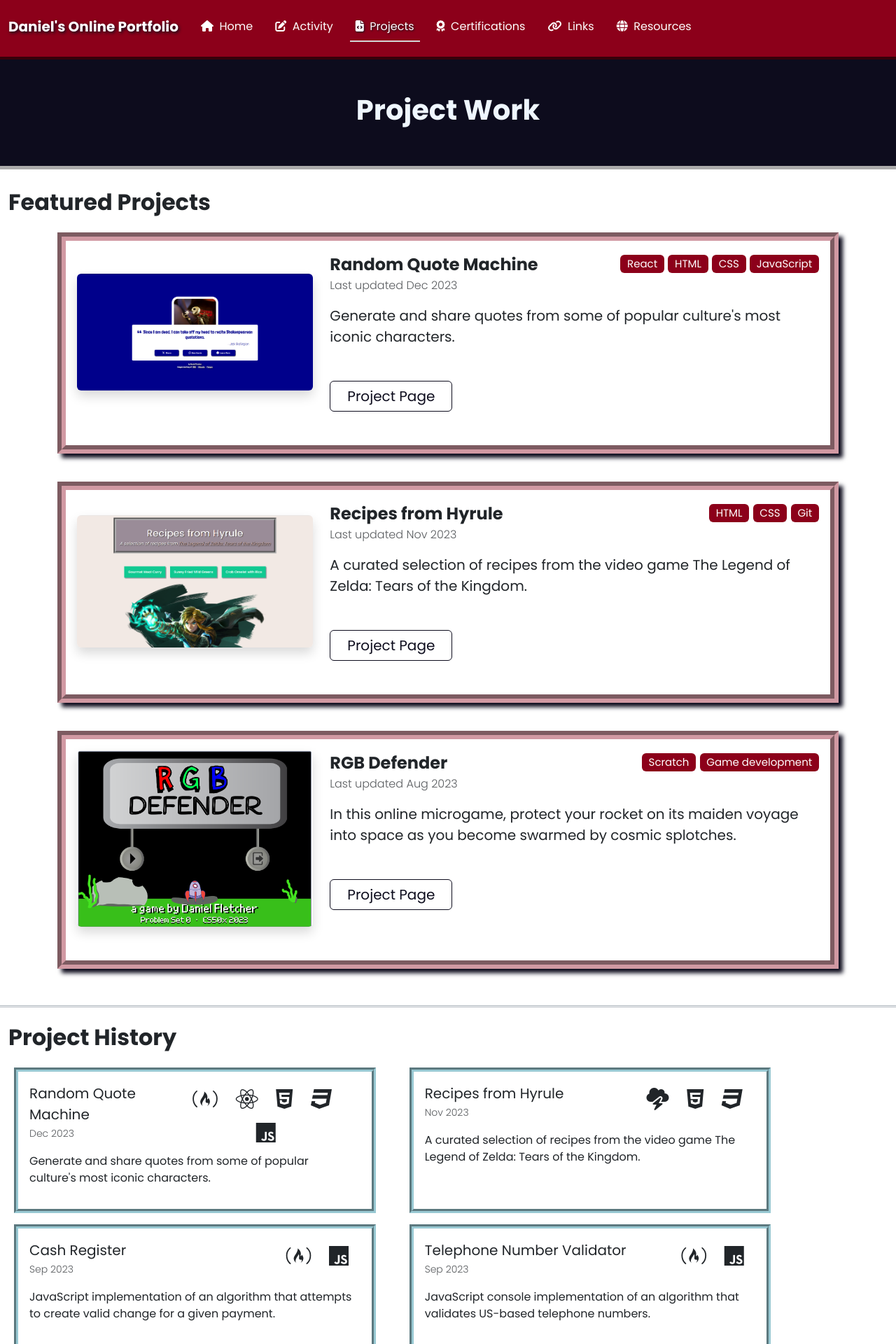
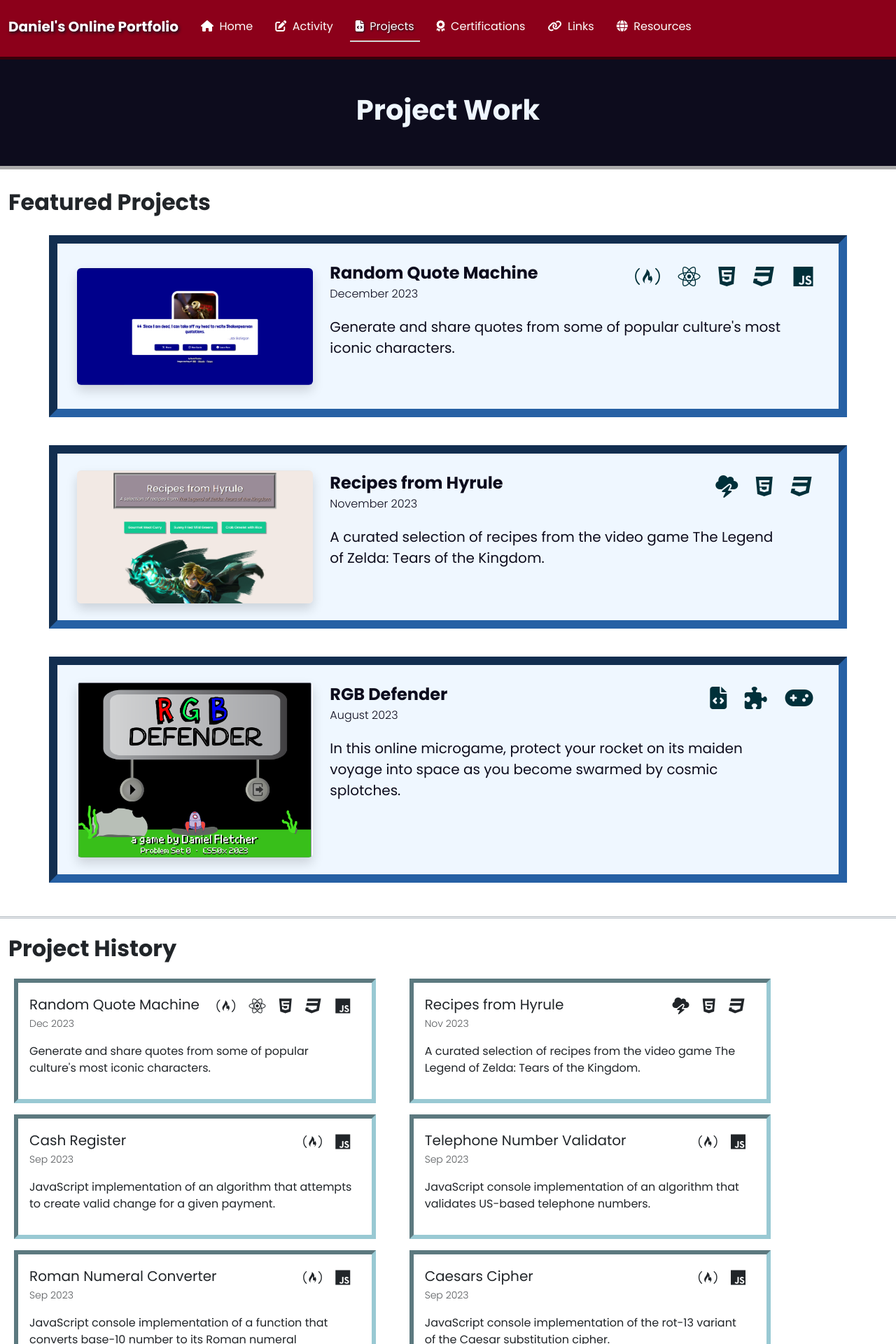
Before and after one commit to DanielTheFletch/portfolio, a Jekyll site: the page built from projects.html, in a window 1280 px wide. Shown: the top 1920 px of the page at 70% size. Built offline with Jekyll 4.4.1, drawn with Linux system fonts in a browser that asks for light colours.

Commit message:
Tweak style of Featured Projects section

```diff
--- a/_sass/main.scss
+++ b/_sass/main.scss
@@ -170,19 +170,26 @@ section {
 
 /* Projects */
 .featured-item {
-    border: 0.75rem groove $primary-border-subtle;
-    box-shadow: 0.375rem 0.375rem 0.375rem $dark;
-    margin: 1.25rem auto;
-    padding: 1rem 0.25rem 3rem;
+    background-color: $light;
+    border: 0.75rem inset $tertiary;
+    color: $dark;
+    position: relative;
+    transition: box-shadow 250ms ease-in-out;
+}
+
+.featured-item:hover {
+    background-image: var(--bs-gradient);
+    box-shadow: 0.5rem 0.5rem 1rem $dark;
+    transition: box-shadow 250ms ease-in-out;
 }
 
 .project-item {
-    border: 0.375rem groove $secondary-border-subtle;
+    border: 0.375rem inset $secondary-border-subtle;
     position: relative;
-    transition: box-shadow 275ms ease-in-out;
+    transition: box-shadow 125ms ease-in-out;
 }
 
 .project-item:hover {
     box-shadow: 0.25rem 0.25rem 0.5rem $tertiary;
-    transition: box-shadow 275ms ease-in-out;
+    transition: box-shadow 125ms ease-in-out;
 }
--- a/projects.html
+++ b/projects.html
@@ -16,7 +16,8 @@ title: Project Work
   <h2 class="{{ site.subheading }}">Featured Projects</h2>
   <div class="container d-flex flex-column align-items-center mb-3">
     {% for project in featured_projects %}
-      <div class="row featured-item">
+      <div class="row featured-item mt-4 mb-3 px-3 py-4">
+        <a href={{ project.url | relative_url }} class="stretched-link"></a>
         <div class="col-lg-4 d-flex justify-content-center align-items-center">
           <img src="{{"/assets/img/proj-previews/" | relative_url}}{{ project.img_src }}"
                class="img-fluid rounded mb-4 mb-lg-0 shadow"
@@ -26,19 +27,16 @@ title: Project Work
           <div class="d-flex justify-content-between">
             <div>
               <p class="fs-4 fw-bold mb-0">{{ project.title }}</p>
-              {% assign shortened_date = project.date | date_to_string | split: " " | shift | join: " " %}
-              <p class="fw-light text-body-secondary mt-0">Last updated {{ shortened_date }}</p>
+              {% assign shortened_date = project.date | date_to_long_string | split: " " | shift | join: " " %}
+              <p class="fw-light mt-0">{{ shortened_date }}</p>
             </div>
-            <ul class="list-unstyled text-end fs-5">
-              {% for skill in project.skills %}
-                <li class="badge bg-primary pill-rounded fw-normal">{{ skill }}</li>
+            <div class="fs-2 text-center">
+              {% for icon in project.icons %}
+                &nbsp;<span class="{{ icon }} text-secondary-emphasis"></span>&nbsp;
               {% endfor %}
-            </ul>
+            </div>
           </div>
-          <p class="fs-5 mb-5">{{ project.desc }}</p>
-          <div class="d-flex d-lg-block justify-content-center">
-            <a href={{ project.url | relative_url }} class="btn btn-outline-dark fs-5 px-4">Project Page</a>
-          </div>
+          <p class="fs-5 mb-5 pe-5 pt-1">{{ project.desc }}</p>
         </div>
       </div>
     {% endfor %}
@@ -58,7 +56,7 @@ title: Project Work
             <p class="fs-5 mb-0">{{ project.title }}</p>
             <p><small class="fw-light text-body-secondary">{{ shortened_date }}</small></p>
           </div>
-          <div class="fs-2 text-center">
+          <div class="fs-4 text-center">
             {% for icon in project.icons %}
               &nbsp;<span class="{{ icon }}"></span>&nbsp;
             {% endfor %}
```
